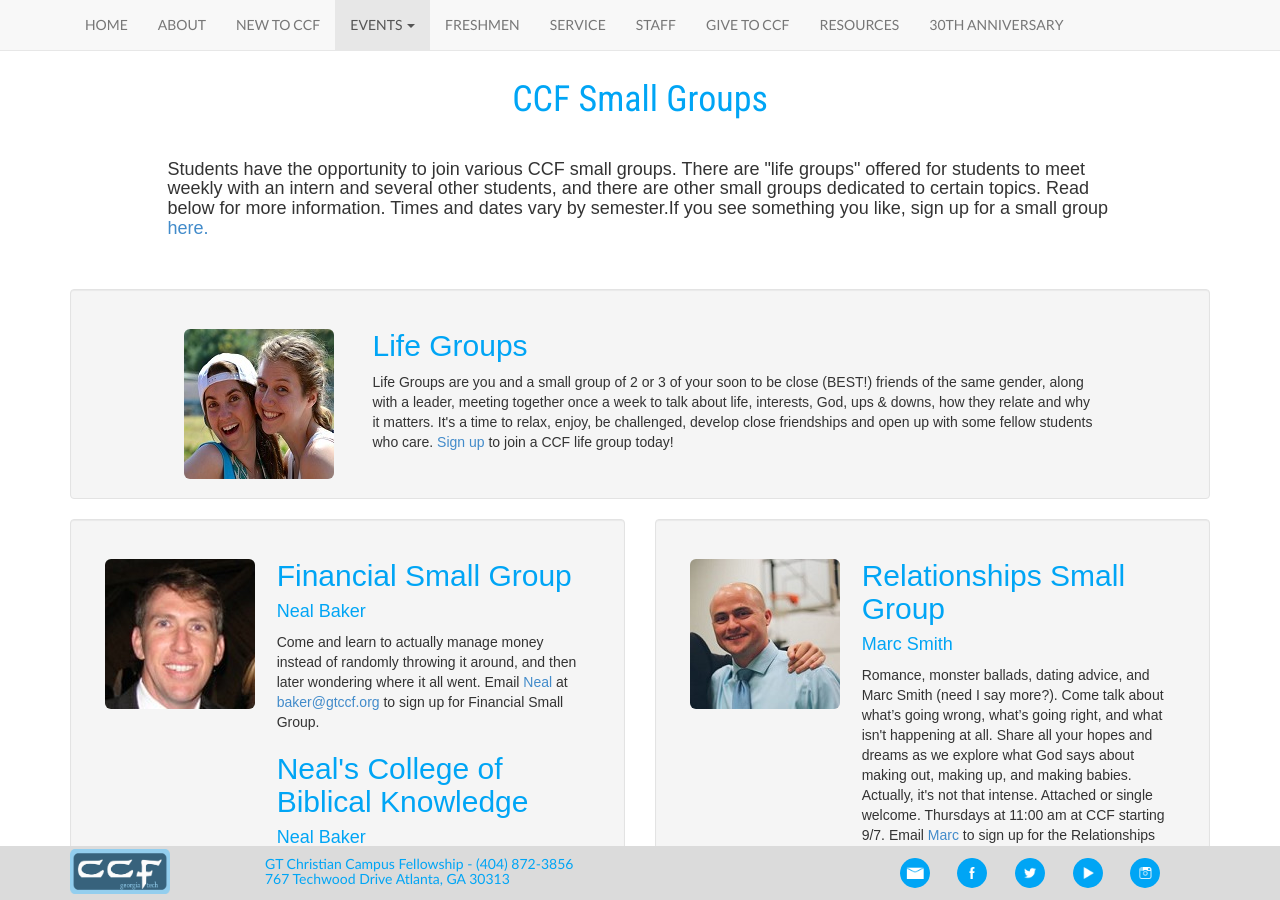
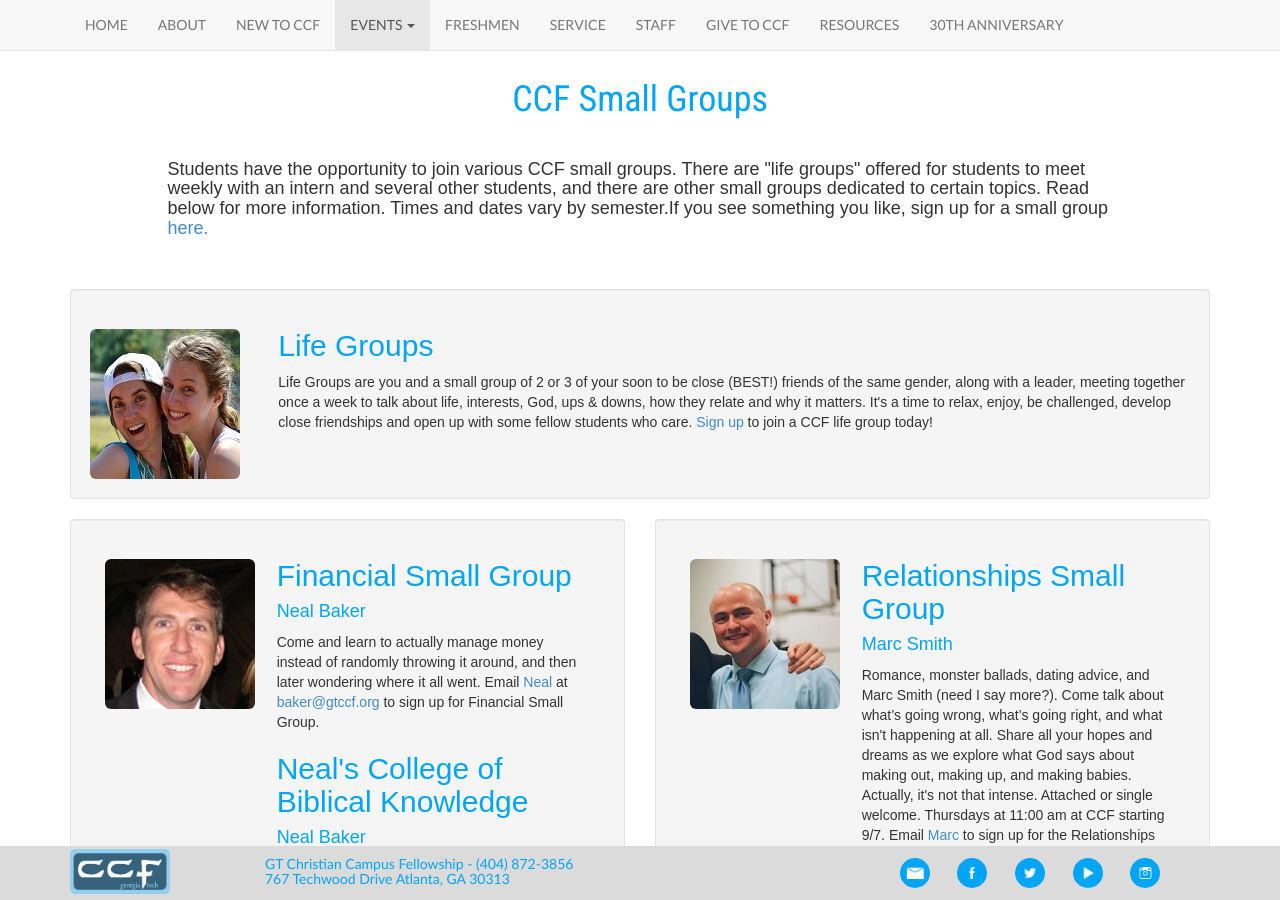
Before and after one commit to gtccf/gtccf.github.io, a Jekyll site: the page built from events/small-groups/index.html, in a window 1280 px wide and 900 px high. Built offline with Jekyll 4.4.1, drawn with Linux system fonts in a browser that asks for light colours; nearby versions of some CDN libraries.

Commit message:
SG spacing

```diff
--- a/events/small-groups/index.html
+++ b/events/small-groups/index.html
@@ -14,9 +14,8 @@ layout: default
 
     <div class="well">
       <div class="row">
-        <div class="col-md-1"></div>
         <div class="col-md-2"><br><img src="{{ site.baseurl }}/photos/weeklymoreevents.jpg" class="img-rounded"></div>
-        <div class="col-md-8"><div class="blue"><blue><h2>Life Groups</blue></h2></div>
+        <div class="col-md-10"><div class="blue"><blue><h2>Life Groups</blue></h2></div>
           Life Groups are you and a small group of 2 or 3 of your soon to be close (BEST!) friends of the same gender, along with a leader, meeting together once a week to talk about life, interests, God, ups &amp; downs, how they relate and why it matters. It's a time to relax, enjoy, be challenged, develop close friendships and open up with some fellow students who care.  <a href="https://gtccf.breezechms.com/form/a8fa0160">Sign up</a> to join a CCF life group today!
         </div>
       </div>
```
